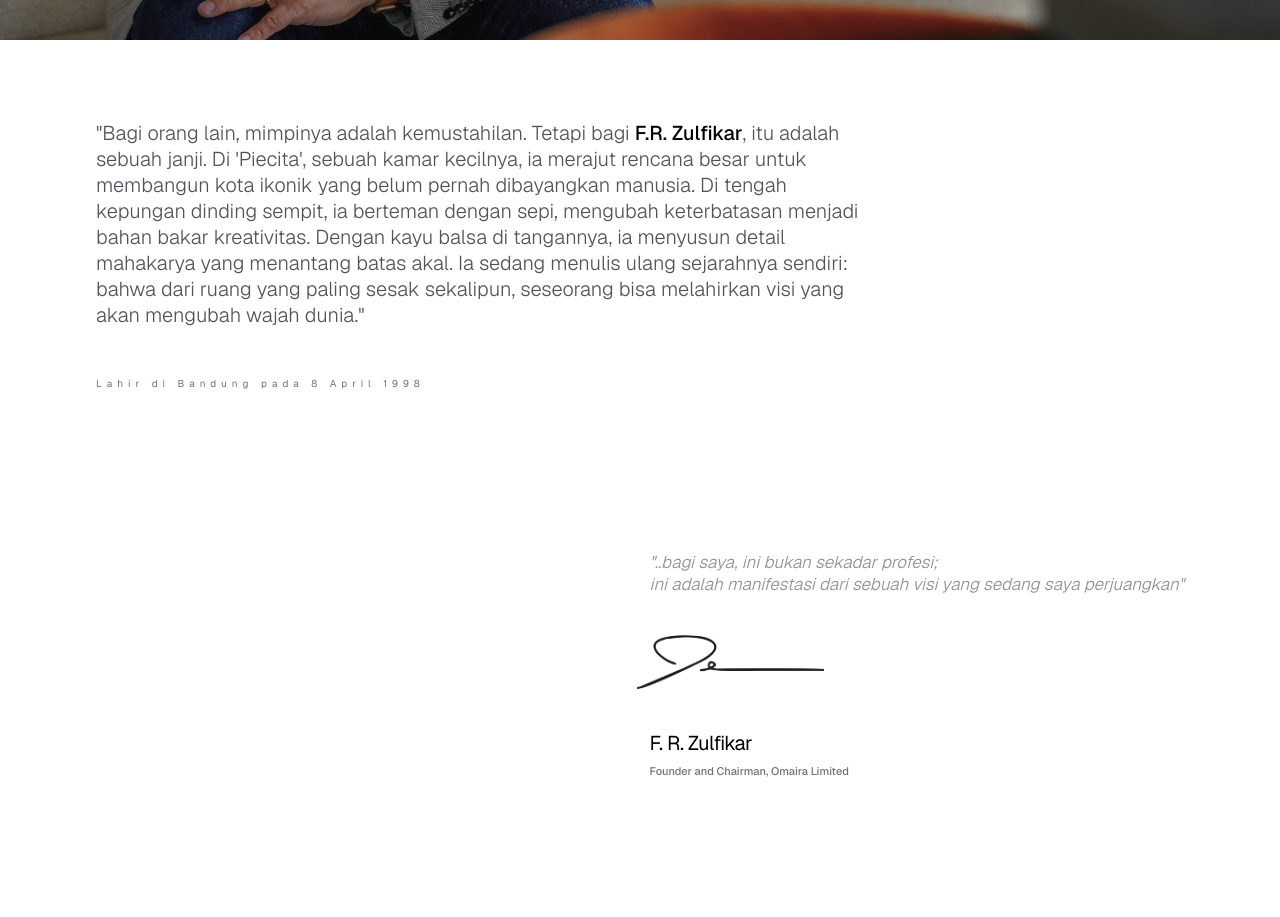
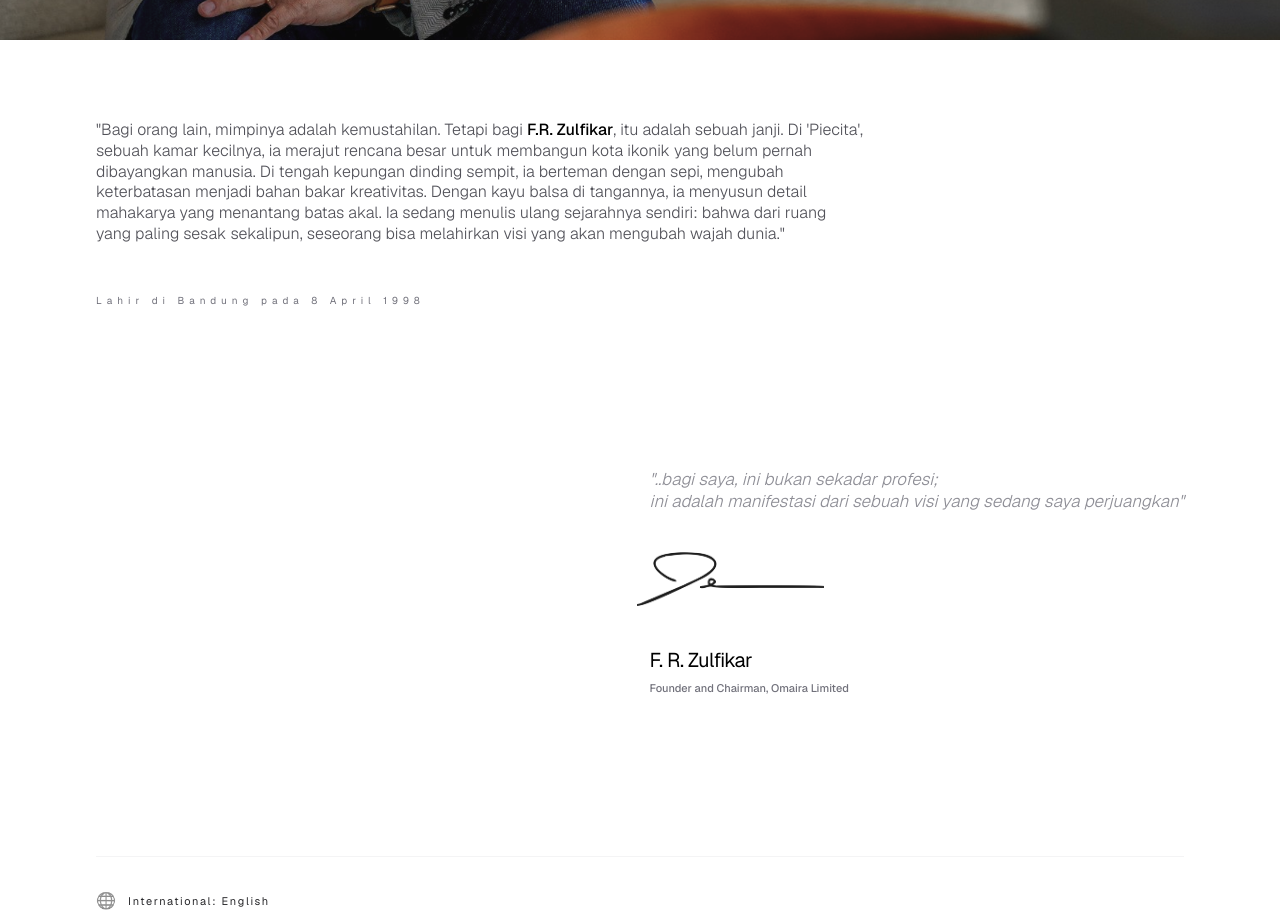
Before and after one commit to karnaufal/fai-portofolio, a Next.js app: page /about in a window 1280 px wide. Shown: the part 3520-4437 px from the top of the page. Built offline with nearby package versions, Linux system fonts and the light colour scheme.

Commit message:
adjustment: font size

```diff
--- a/app/about/page.tsx
+++ b/app/about/page.tsx
@@ -170,7 +170,7 @@ export default function AboutPage() {
                     {/* 1. Bagian Deskripsi - Elegant Reading Size */}
                     <div className="w-full max-w-7xl px-10 md:px-24">
                         <div className="max-w-3xl space-y-10"> {/* Space-y naik ke 12 biar lebih lega */}
-                            <div className="text-sm md:text-[20px] font-light leading-[1.3] text-zinc-700/90 text-justify md:text-left">
+                            <div className="text-xs md:text-[16px] font-light leading-[1.3] text-zinc-700/90 text-justify md:text-left">
                                 <p>
                                     &quot;Bagi orang lain, mimpinya adalah kemustahilan. Tetapi bagi <span className="font-medium text-black">F.R. Zulfikar</span>, itu adalah sebuah janji.
                                     Di &apos;Piecita&apos;, sebuah kamar kecilnya, ia merajut rencana besar untuk membangun kota ikonik yang belum pernah dibayangkan manusia.
```
